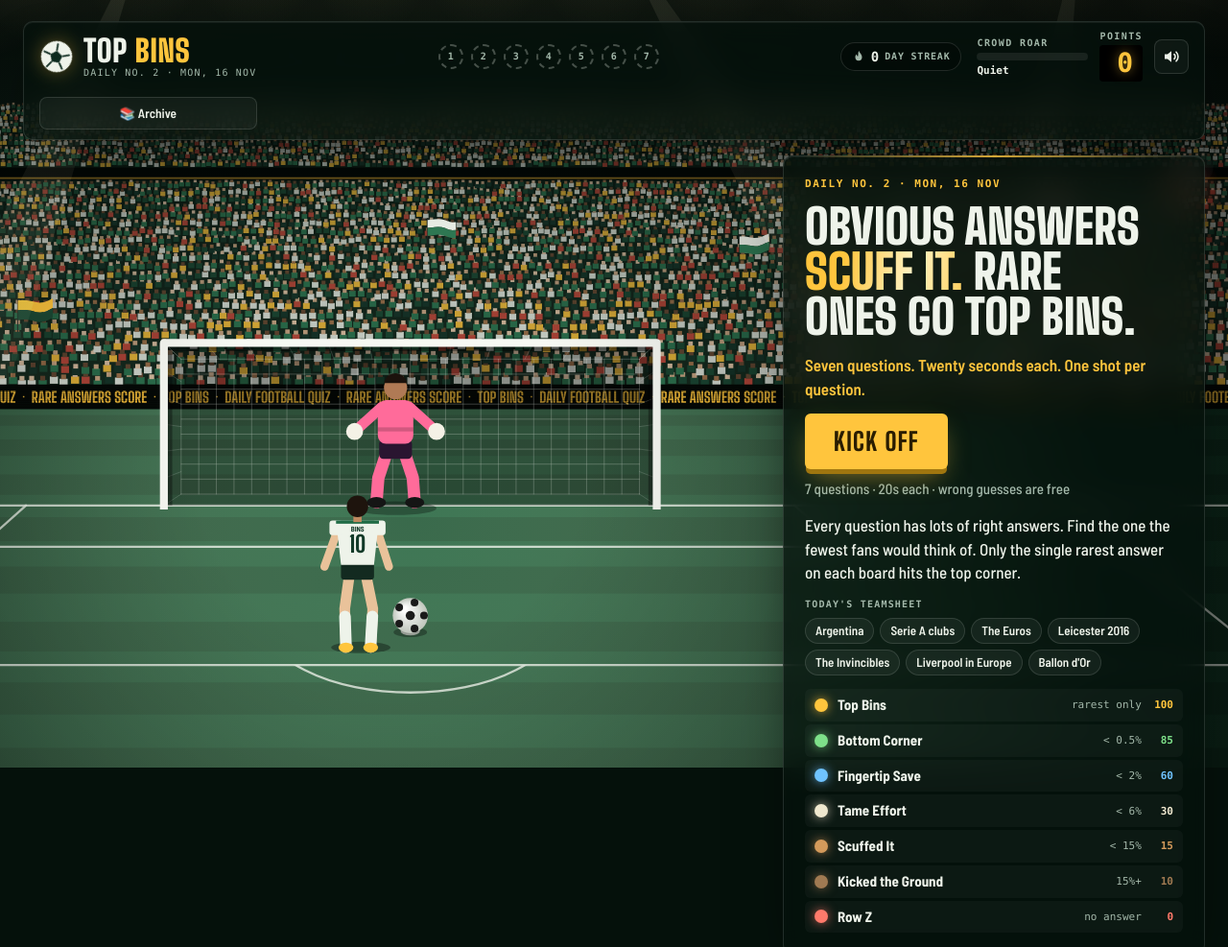
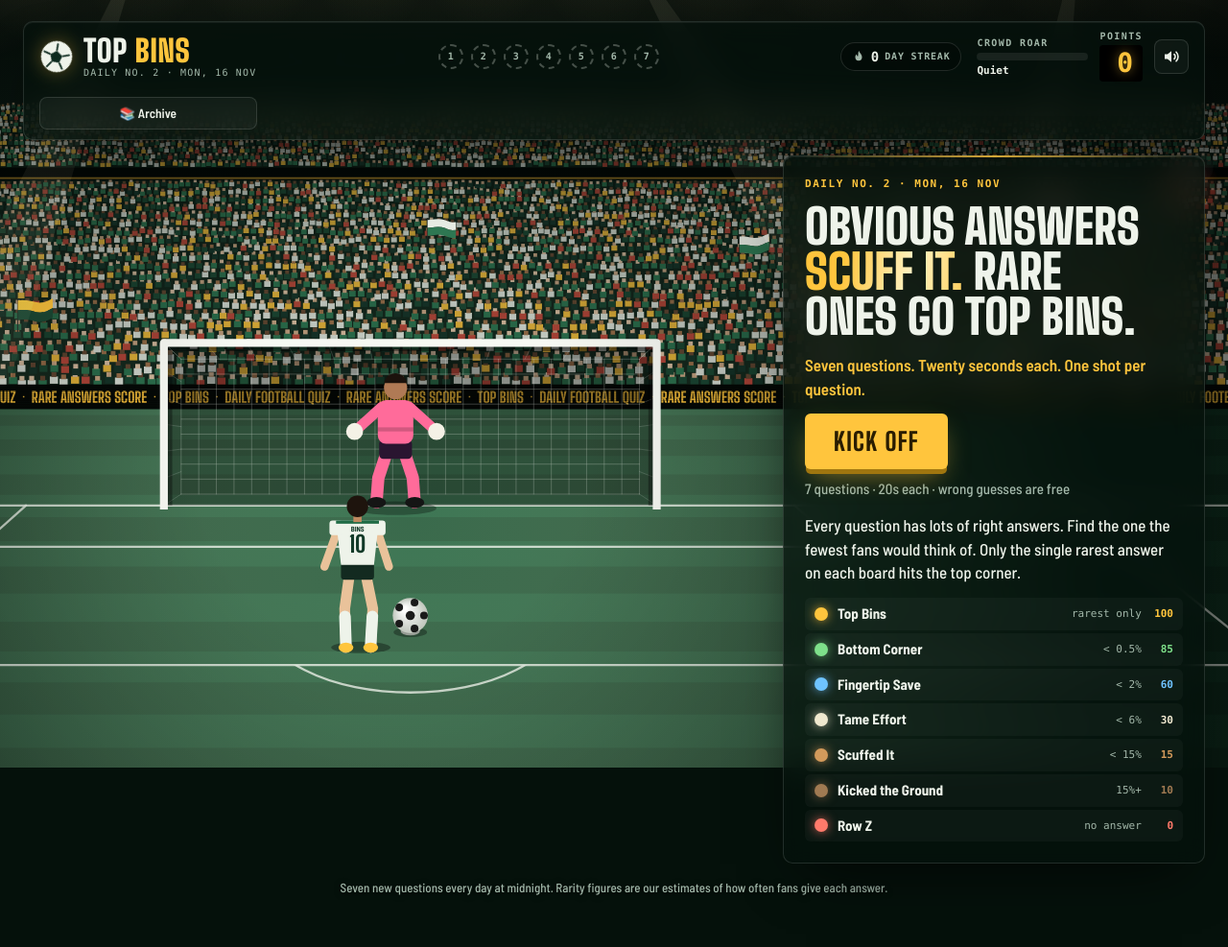
Before and after one commit to dojo-bt/panenka, a plain HTML site: page index.html in a window 1280 px wide. Shown: the top 987 px of the page at 96% size. Drawn offline with Linux system fonts and the light colour scheme; animation ran at ten frames a second; a web font is replaced by a local one.

Commit message:
Remove today's teamsheet from start screen
Co-Authored-By: Claude Haiku 4.5 <noreply@anthropic.com>

```diff
--- a/index.html
+++ b/index.html
@@ -755,7 +755,6 @@ function showIntro() {
     <div class="btn-row"><button class="btn big" id="go">Kick off</button><span class="muted">7 questions · ${TIME}s each · wrong guesses are free</span></div>
     <p>Every question has lots of right answers. Find the one the fewest fans would think of. Only the single rarest answer on each board hits the top corner.</p>
     ${st.played ? careerHTML(st) : ""}
-    <div class="topics"><span class="k">Today's teamsheet</span>${chipsHTML(G.qs)}</div>
     ${ladderHTML()}`);
   $("go").onclick = () => { SFX.unlock(); SFX.whistle(1); showQuestion(); };
 }
```
